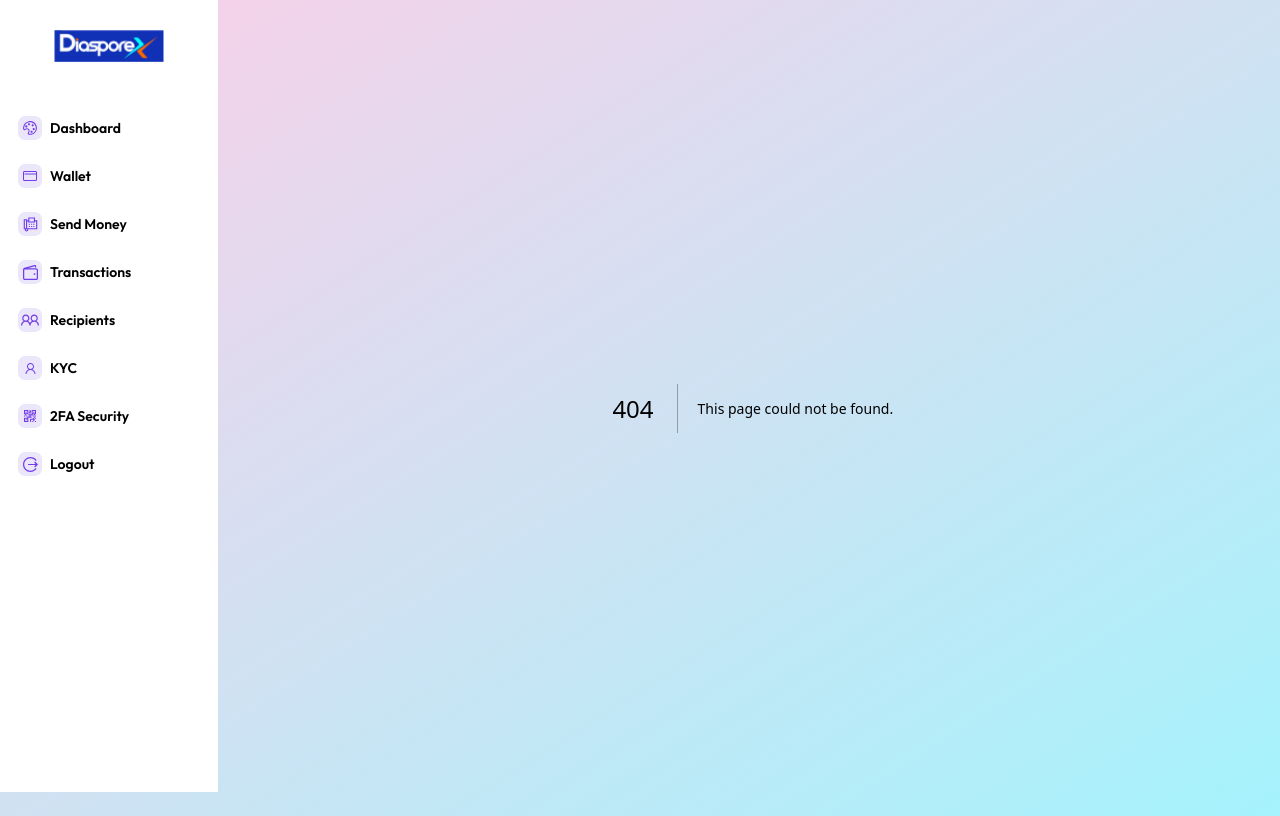
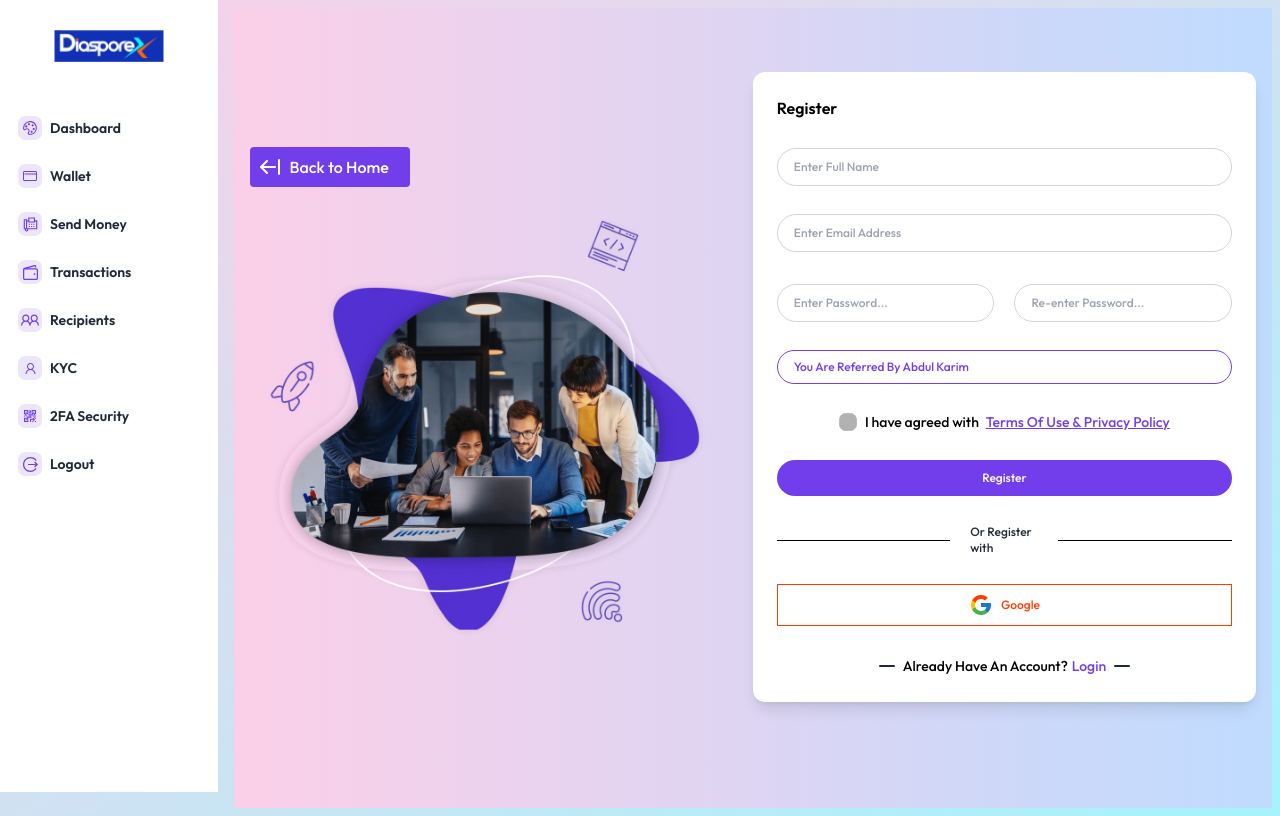
Before and after one commit to I-am-MoRsHeD/sm-user-portal, a Next.js app: page /auth/registration in a window 1280 px wide. Before the commit this address had no page. Built offline with nearby package versions, Linux system fonts and the light colour scheme.

Commit message:
update registration

```diff
--- a/src/app/auth/login/components/LoginForm.tsx
+++ b/src/app/auth/login/components/LoginForm.tsx
@@ -47,9 +47,7 @@ const LoginForm = () => {
             placeholder="name@gmail.com"
           />
           {errors.email && (
-            <p className="text-red-500 text-xs mt-1">
-              {errors.email.message}
-            </p>
+            <p className="text-red-500 text-xs mt-1">{errors.email.message}</p>
           )}
         </div>
 
@@ -94,7 +92,7 @@ const LoginForm = () => {
         </div>
 
         {/* Login Button */}
-        <div className="mb-4">
+        <div className="">
           <button
             type="submit"
             className="w-full md:px-4 py-2.5 bg-[#723EEB] text-white text-xs rounded-3xl hover:bg-[#6129e6] duration-500"
--- a/src/app/auth/login/components/SocialLogin.tsx
+++ b/src/app/auth/login/components/SocialLogin.tsx
@@ -1,27 +1,33 @@
 "use client";
-import { Minus } from 'lucide-react';
-import Link from 'next/link';
-import Image from 'next/image'
-import React from 'react';
-import { usePathname } from 'next/navigation';
+import { Minus } from "lucide-react";
+import Link from "next/link";
+import Image from "next/image";
+import React from "react";
+import { usePathname } from "next/navigation";
 
 const SocialLogin = () => {
   const route = usePathname();
   return (
     <>
-            <div className='flex flex-col items-center -mt-2'>
-                <div className='flex justify-between items-center mb-4 overflow-hidden'>
-                    <hr className='w-20 sm:w-32 md:36 lg:w-44 xl:w-52 h-px my-8 bg-black border-0 ' />
-                    <span className='mx-2 text-second-1000 w-24 flex text-xs font-medium ml-5'>
-                        {route === '/auth/login'
-                            ? 'Or Register with'
-                            : 'Or Login with'}
+      {/* <div className='flex flex-col items-center '> */}
+      <div
+        className={`flex justify-between items-center overflow-hidden ${
+          route === `/auth/login` ? "my-4" : ""
+        }`}
+      >
+        <hr
+          className={`w-20 sm:w-32 md:36 lg:w-44 xl:w-52 h-px bg-black border-0`}
+        />
+        <span className="mx-2 text-second-1000 w-24 flex text-xs font-medium ml-5">
+          {route === "/auth/login" ? "Or Login with" : "Or Register with"}
         </span>
-                    <hr className='w-20 sm:w-32 md:36 lg:w-44 xl:w-52 h-px my-8 bg-black border-0 ' />
+        <hr
+          className={`w-20 sm:w-32 md:36 lg:w-44 xl:w-52 h-px bg-black border-0`}
+        />
       </div>
-                <button className='border border-[#FF3D00] w-full flex justify-center py-2 -mt-5'>
-                    <div className='flex items-center '>
-                        <div className='w-6 h-6'>
+      <button className="border border-[#FF3D00] w-full flex justify-center">
+        <div className="flex items-center ">
+          <div className="w-6 h-6">
             <Image
               src="/auth/google_logo.png"
               width={500}
@@ -29,39 +35,39 @@ const SocialLogin = () => {
               alt="Picture of the author"
             />
           </div>
-                        <p className='text-[#FF3D00] text-xs font-medium ml-2'>
-                            Login with Google
+          <p className="text-[#FF3D00] text-xs font-medium ml-2 py-3">
+            {route === "/auth/login" ? "Login with Google" : "Google"}
           </p>
         </div>
       </button>
-            </div>
-            {route === '/auth/login' ? (
-                <div className='text-center mt-4 flex justify-center items-center gap-1'>
-                    <Minus className='' />
-                    <div className='text-black text-sm flex justify-center items-center'>
-                        Do not have an account?{' '}
+      {/* </div> */}
+      {route === "/auth/login" ? (
+        <div className="text-center  flex justify-center my-4 items-center gap-1">
+          <Minus className="" />
+          <div className="text-black text-sm flex justify-center items-center">
+            Do not have an account?{" "}
             <Link
-                            href='/auth/registration'
-                            className='text-end text-[#723EEB] text-sm font-medium cursor-pointer ml-1'
+              href="/auth/registration"
+              className="text-end text-[#723EEB] text-sm font-medium cursor-pointer ml-1"
             >
               Register
             </Link>
           </div>
-                    <Minus className='' />
+          <Minus className="" />
         </div>
       ) : (
-                <div className='text-center mt-4 flex justify-center items-center gap-1'>
-                    <Minus className='' />
-                    <div className='text-black text-sm flex justify-center items-center'>
+        <div className="text-center flex justify-center mb-4 items-center gap-1">
+          <Minus className="" />
+          <div className="text-black text-sm flex justify-center items-center">
             Already Have An Account?
             <Link
-                            href='/auth/login'
-                            className='text-end text-[#723EEB] text-sm font-medium cursor-pointer ml-1'
+              href="/auth/login"
+              className="text-end text-[#723EEB] text-sm font-medium cursor-pointer ml-1"
             >
               Login
             </Link>
           </div>
-                    <Minus className='' />
+          <Minus className="" />
         </div>
       )}
     </>
--- /dev/null
+++ b/src/app/auth/registration/page.tsx
@@ -0,0 +1,37 @@
+import React from 'react';
+import { BackToHome } from '../login/components';
+import RegistrationForm from '@/components/auth/RegistrationForm';
+import Image from 'next/image';
+
+const Page = () => {
+    return (
+        <div className="bg-gradient-to-r from-pink-200 to-blue-200 min-h-screen w-full">
+            <div className="container mx-auto px-4">
+                <div className="lg:flex items-center justify-center gap-10 pt-16">
+                    <div className="hidden lg:block">
+                        {/* BackToHome component */}
+                        <BackToHome />
+
+                        {/* Registration Background Image */}
+                        <div className="relative">
+                            <Image
+                                src="/auth/register_bg.png"
+                                width={500}
+                                height={500}
+                                alt="Registration background image"
+                                className="object-contain"
+                            />
+                        </div>
+                    </div>
+
+                    {/* Registration Form Section */}
+                    <div className="w-full lg:w-[50%]">
+                        <RegistrationForm />
+                    </div>
+                </div>
+            </div>
+        </div>
+    );
+};
+
+export default Page;
--- /dev/null
+++ b/src/components/auth/RegistrationForm.tsx
@@ -0,0 +1,233 @@
+"use client";
+import { useState } from "react";
+import Link from "next/link";
+import { useForm } from "react-hook-form";
+import { SocialLogin } from "@/app/auth/login/components";
+
+interface FormData {
+  fullName: string;
+  email: string;
+  password: string;
+}
+
+const RegistrationForm = () => {
+  const [showPassword, setShowPassword] = useState(false);
+  const [isChecked, setIsChecked] = useState(false); // State for checkbox
+
+  const {
+    register,
+    handleSubmit,
+    formState: { errors },
+  } = useForm<FormData>();
+
+  const onSubmit = (data: FormData) => {
+    console.log(data);
+    // Handle registration logic here
+  };
+
+  // Toggle the checkbox state
+  const toggleCheckbox = () => {
+    setIsChecked(!isChecked);
+  };
+
+  return (
+    <div className="bg-white rounded-xl shadow-lg px-6 py-6 w-full">
+      <h3 className="text-base font-semibold text-[#000000]">Register</h3>
+
+      <form className="space-y-7" onSubmit={handleSubmit(onSubmit)}>
+        {/* Full Name Field */}
+        <div className="mt-7">
+          <input
+            type="text"
+            {...register("fullName", {
+              required: "Name is required",
+            })}
+            className={`border border-gray-300 text-gray-900 focus:outline-none text-xs rounded-full block w-full py-2.5 px-4 dark:border-gray-600 bg-white mt-1 ${
+              errors.fullName ? "border-red-500" : "border-gray-300"
+            }`}
+            placeholder="Enter Full Name"
+          />
+          {errors.fullName && (
+            <span className="text-red-500 text-xs mt-1">
+              {errors.fullName.message}
+            </span>
+          )}
+        </div>
+
+        {/* Email Field */}
+        <div>
+          <input
+            type="text"
+            {...register("email", {
+              required: "Email is required",
+              pattern: {
+                value:
+                  /^[a-zA-Z0-9_.+-]+@[a-zA-Z0-9-]+\.[a-zA-Z0-9-.]+$/,
+                message: "Enter a valid email address",
+              },
+            })}
+            className={`border border-gray-300 text-gray-900 focus:outline-none text-xs rounded-full block w-full py-2.5 px-4 dark:border-gray-600 bg-white mt-1 ${
+              errors.email ? "border-red-500" : "border-gray-300"
+            }`}
+            placeholder="Enter Email Address"
+          />
+          {errors.email && (
+            <p className="text-red-500 text-xs mt-1">
+              {errors.email.message}
+            </p>
+          )}
+        </div>
+
+        {/* Password Fields */}
+        <div className="flex flex-col lg:flex-row gap-5 w-full">
+          <div className="w-full">
+            <div className="relative">
+              <input
+                type={showPassword ? "text" : "password"}
+                {...register("password", {
+                  required: "Password is required",
+                  minLength: {
+                    value: 6,
+                    message: "Password must be at least 6 characters long",
+                  },
+                })}
+                className={`border border-gray-300 text-gray-900 focus:outline-none text-xs rounded-full block w-full py-2.5 px-4 dark:border-gray-600 bg-white mt-1 ${
+                  errors.password ? "border-red-500" : "border-gray-300"
+                }`}
+                placeholder="Enter Password..."
+              />
+            </div>
+            {errors.password && (
+              <p className="text-red-500 text-xs mt-1">
+                {errors.password.message}
+              </p>
+            )}
+          </div>
+
+          <div className="w-full">
+            <div className="relative">
+              <input
+                type={showPassword ? "text" : "password"}
+                {...register("password", {
+                  required: "Password is required",
+                  minLength: {
+                    value: 6,
+                    message: "Password must be at least 6 characters long",
+                  },
+                })}
+                className={`border border-gray-300 text-gray-900 focus:outline-none text-xs rounded-full block w-full py-2.5 px-4 dark:border-gray-600 bg-white mt-1 ${
+                  errors.password ? "border-red-500" : "border-gray-300"
+                }`}
+                placeholder="Re-enter Password..."
+              />
+            </div>
+            {errors.password && (
+              <p className="text-red-500 text-xs mt-1">
+                {errors.password.message}
+              </p>
+            )}
+          </div>
+        </div>
+
+        <div className="border-[1.5px] border-[#723EEB] w-full p-2 rounded-full">
+          <h4 className="text-[#723EEB] text-xs px-2">
+            You Are Referred By Abdul Karim
+          </h4>
+        </div>
+
+        {/* Terms & Conditions Checkbox */}
+        <div className="flex items-center text-sm justify-center text-black">
+          <div onClick={toggleCheckbox} className="cursor-pointer flex items-center mr-2">
+            {isChecked ? (
+              // Checked SVG
+              <svg
+                width="18"
+                height="18"
+                viewBox="0 0 18 18"
+                fill="none"
+                xmlns="http://www.w3.org/2000/svg"
+              >
+                <rect
+                  x="0.25"
+                  y="0.25"
+                  width="17.5"
+                  height="17.5"
+                  rx="6.75"
+                  fill="#723EEB"
+                />
+                <rect
+                  x="0.25"
+                  y="0.25"
+                  width="17.5"
+                  height="17.5"
+                  rx="6.75"
+                  stroke="#723EEB"
+                  strokeWidth="0.5"
+                />
+                <path
+                  d="M5 9L7.5 11.5L13 6"
+                  stroke="white"
+                  strokeWidth="1.5"
+                  strokeLinecap="round"
+                  strokeLinejoin="round"
+                />
+              </svg>
+            ) : (
+              // Unchecked SVG
+              <svg
+                width="18"
+                height="18"
+                viewBox="0 0 18 18"
+                fill="none"
+                xmlns="http://www.w3.org/2000/svg"
+              >
+                <rect
+                  x="0.25"
+                  y="0.25"
+                  width="17.5"
+                  height="17.5"
+                  rx="6.75"
+                  fill="black"
+                  fillOpacity="0.3"
+                />
+                <rect
+                  x="0.25"
+                  y="0.25"
+                  width="17.5"
+                  height="17.5"
+                  rx="6.75"
+                  stroke="#AAA9A9"
+                  strokeWidth="0.5"
+                />
+              </svg>
+            )}
+          </div>
+          <span>
+            I have agreed with{" "}
+            <Link href="/terms" className="underline ml-1 text-[#723EEB]">
+             Terms Of Use & Privacy Policy
+            </Link>{" "}
+            {" "}
+
+            </span>
+            </div>
+
+        {/* Registration Button */}
+        <div className="">
+             <Link href="/dashboard" passHref>
+              <button
+              type="submit"
+              className="w-full md:px-4 py-2.5 bg-[#723EEB] text-white text-xs rounded-3xl hover:bg-[#6129e6] duration-500">
+                Register
+                </button>
+                </Link>
+                </div>
+
+
+        <SocialLogin />
+      </form>
+    </div>
+  );
+};
+
+export default RegistrationForm;
```
Lines whose indentation alone changed are shown as unchanged.
